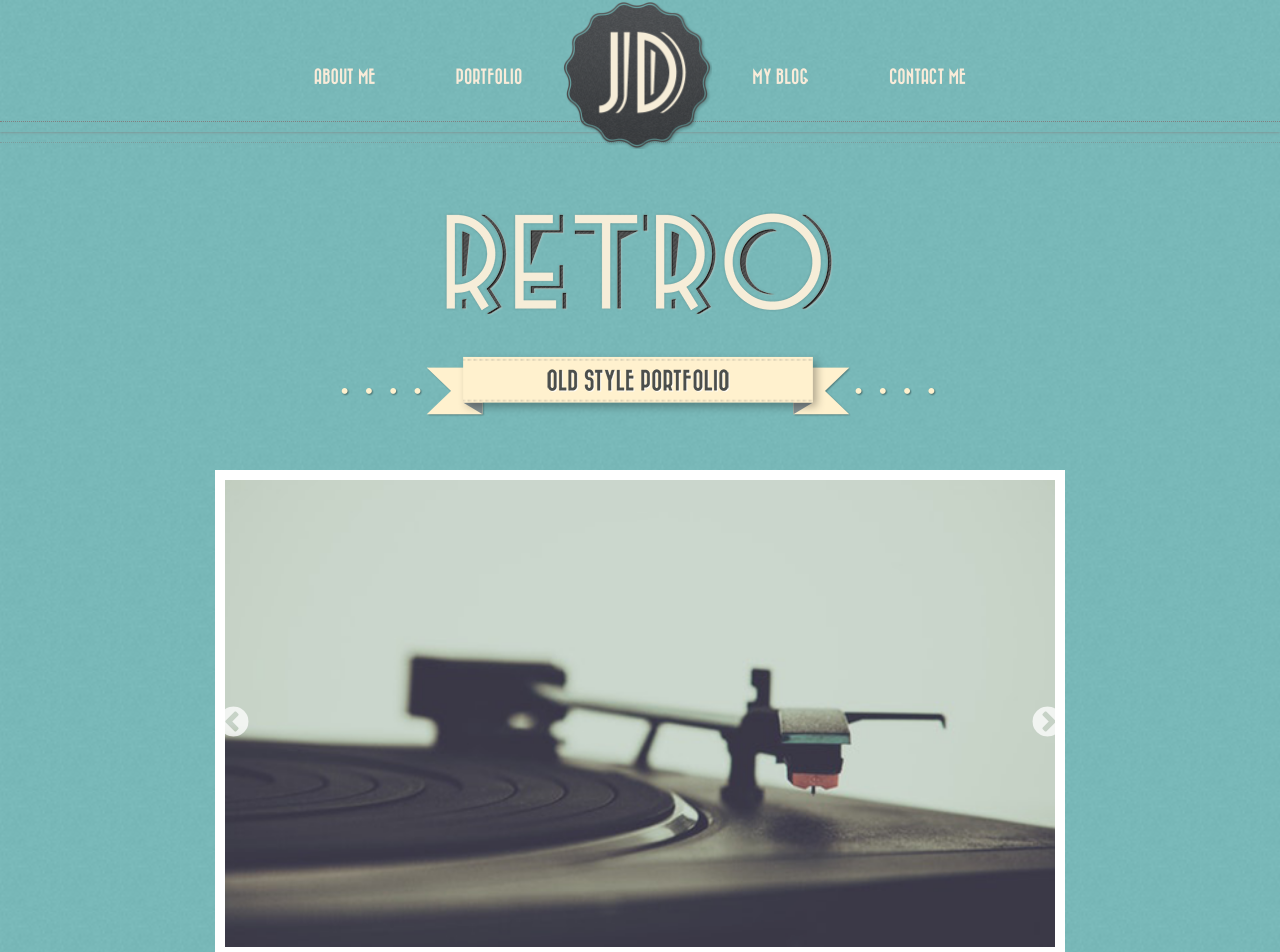
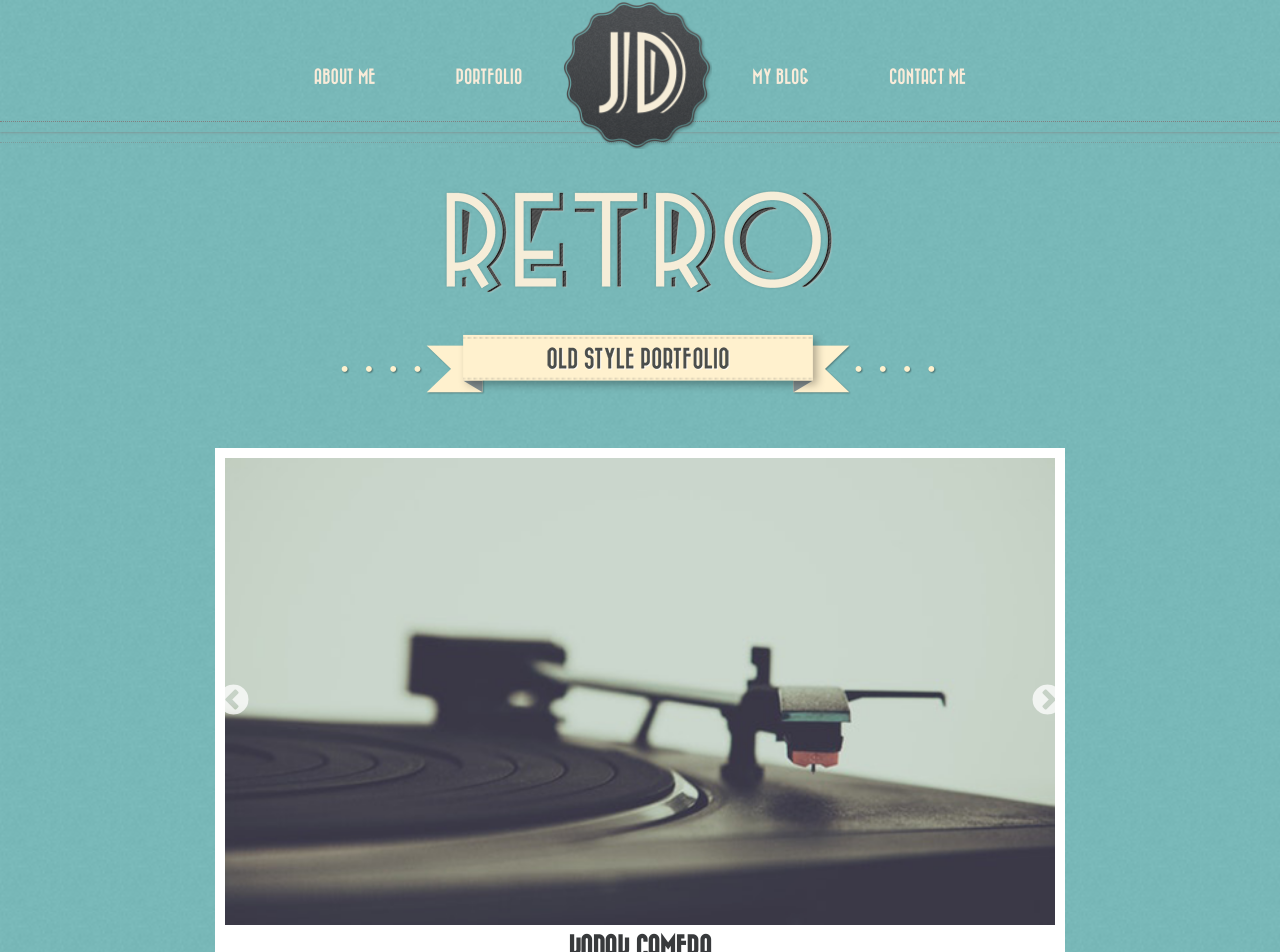
Before and after one commit to paweldolinski/retro, a React (Create React App) app: page / in a window 1280 px wide. Shown: the top 952 px of the page. Built offline with nearby package versions, Linux system fonts and the light colour scheme.

Commit message:
container fixed

```diff
--- a/src/components/AboutMe.js
+++ b/src/components/AboutMe.js
@@ -4,7 +4,7 @@ import Line from "./Line";
 
 const AboutMe = () => {
   return (
-    <section className="about" id="about-me">
+    <section className="about section" id="about-me">
       <div className="container">
         <div className="about__wrapper">
           <div className="about__box box">
--- a/src/components/Blog.js
+++ b/src/components/Blog.js
@@ -4,7 +4,7 @@ import Line from "./Line";
 
 const Blog = () => {
   return (
-    <section className="blog" id="my-blog">
+    <section className="blog section" id="my-blog">
       <div className="container">
         <div className="blog__box box">
           <div className="blog__box title">
@@ -87,9 +87,11 @@ const Blog = () => {
             </div>
           </div>
         </div>
-        <div className="blog__btn">
-          <Line></Line>
-          <p>SHOW ALL POSTS</p>
+        <div className="blog__box box">
+          <div className="blog__btn">
+            <Line></Line>
+            <p>SHOW ALL POSTS</p>
+          </div>
         </div>
       </div>
     </section>
--- a/src/components/Contact.js
+++ b/src/components/Contact.js
@@ -3,7 +3,7 @@ import Separator from "./Separator";
 import Line from "./Line";
 const Contact = () => {
   return (
-    <section className="contact" id="contact">
+    <section className="contact section" id="contact">
       <div className="container">
         <div className="contact__box box">
           <div className="contact__box title">
--- a/src/components/Portfolio.js
+++ b/src/components/Portfolio.js
@@ -5,7 +5,7 @@ import PortfolioItem from "./PortfolioItem";
 
 const Portfolio = () => {
   return (
-    <section className="portfolio" id="portfolio">
+    <section className="portfolio section" id="portfolio">
       <div className="container">
         <div className="portfolio__box box">
           <div className="portfolio__title title">
--- a/src/components/SliderSection.js
+++ b/src/components/SliderSection.js
@@ -8,7 +8,7 @@ class SliderSection extends Component {
   }
   render() {
     return (
-      <section className="sliderSection">
+      <section className="sliderSection section">
         <div className="container">
           <div className="sliderSection__box">
             <img
--- a/src/sass/components/sliderSection.scss
+++ b/src/sass/components/sliderSection.scss
@@ -30,7 +30,7 @@
         color: #383a3c;
         text-align: center;
         max-width: 830px;
-        min-width: 300px;
+
 
         @media (max-width:900px) {
             width: 400px
--- a/src/sass/global.scss
+++ b/src/sass/global.scss
@@ -17,23 +17,9 @@ h1 {
     color: #3a3a3a
 }
 
-.container {
-    padding: 50px 220px;
+.section {
     position: relative;
-    max-width: 100%;
-    margin: auto;
-    display: flex;
-    flex-direction: column;
-    align-items: center;
-
-    @media (max-width:1200px) {
-        padding: 40px 0;
-    }
-
-    @media (max-width:400px) {
-        padding: 40px 10px;
-    }
-
+    padding: 28px 0;
 
     &:after {
         content: '';
@@ -46,6 +32,32 @@ h1 {
         border-top: dotted gray 1px;
         opacity: 0.5;
     }
+
+}
+
+.container {
+    padding: 0 20px;
+    width: 100%;
+    margin: auto;
+    box-sizing: border-box;
+
+    @media screen and (min-width: 768px) {
+        width: 750px;
+    }
+
+    @media screen and (min-width: 992px) {
+        width: 970px
+    }
+
+    @media screen and (min-width:1200px) {
+        width: 1170px
+    }
+
+    @media screen and (min-width:1600px) {
+        width: 1570px
+    }
+
+
 
     &:before {
         content: '';
```
Also changed, not shown: 1 other file (tests, documents, lock files or other folders).
